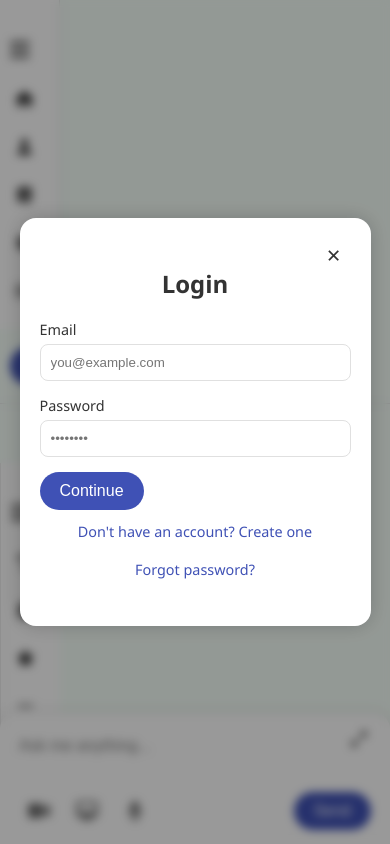
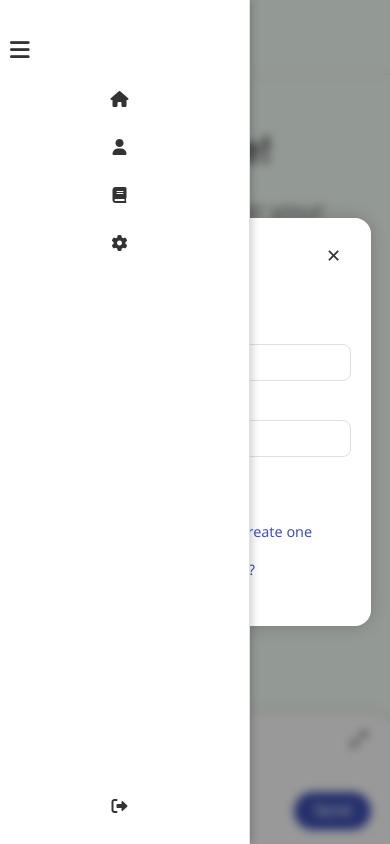
Before and after one commit to Abdul-Wasiq/BrianAI, a Flask app: page / in a window 390 px wide, after a click that opens the changed part. Run offline with Flask 3, Linux system fonts and the light colour scheme; some libraries are stand-ins or nearby versions.

Commit message:
Initial commit - working BrianAI

```diff
--- a/static/css/style.css
+++ b/static/css/style.css
@@ -1307,24 +1307,40 @@ body.dark-mode .message-timestamp {
         font-weight: 600;
     }
 
-    #input-area {
-        position: fixed;
-        bottom: 0;
-        left: 0;
-        width: 100%;
-        max-width: none;
-        padding: 12px 18px;
-        border-radius: 0;
-        border-top-left-radius: 16px;
-        border-top-right-radius: 16px;
-        transform: none;
-        box-shadow: 0 -2px 10px rgba(0, 0, 0, 0.1);
-        z-index: 100;
-        flex-shrink: 0;
-        box-sizing: border-box;
+    .hamburger-left, .hamburger-right {
+        display: inline-block;
+        cursor: pointer;
+        font-size: 22px;
+        padding: 6px;
+        color: var(--text-color);
     }
 
-    /* Main content area - The flexible container for chat and welcome screen */
+    /* Correctly defined sidebars as full-screen overlays */
+    #mainSidebar,
+    #historySidebar {
+        display: none; /* Hide sidebars by default */
+        position: fixed;
+        top: 0;
+        bottom: 0;
+        width: 250px;
+        background-color: var(--sidebar-bg, #fff);
+        z-index: 9999;
+        overflow-y: auto;
+        box-shadow: 2px 0 8px rgba(0, 0, 0, 0.2);
+        flex-direction: column;
+    }
+
+    #mainSidebar.sidebar-active {
+        display: flex; /* Only show when this class is added */
+        left: 0;
+    }
+
+    #historySidebar.sidebar-active {
+        display: flex; /* Only show when this class is added */
+        right: 0;
+    }
+
+    /* Main content area fills the available space */
     .main {
         flex: 1;
         display: flex;
@@ -1342,20 +1358,14 @@ body.dark-mode .message-timestamp {
         overflow-y: auto;
         -webkit-overflow-scrolling: touch;
         padding: 10px;
-        visibility: visible;
-        pointer-events: auto;
-        /* Adjust padding to remove the gap between body and input box */
-        padding-bottom: 80px;
+        padding-top: 0;
     }
 
     #welcomeScreen {
-        position: static;
         flex: 1;
         width: 100%;
         max-width: none;
         height: auto;
-        overflow-y: auto;
-        padding: 20px;
         display: flex;
         flex-direction: column;
         justify-content: center;
```
Also changed, not shown: other parts of static/css/style.css (+26 -12 lines).
